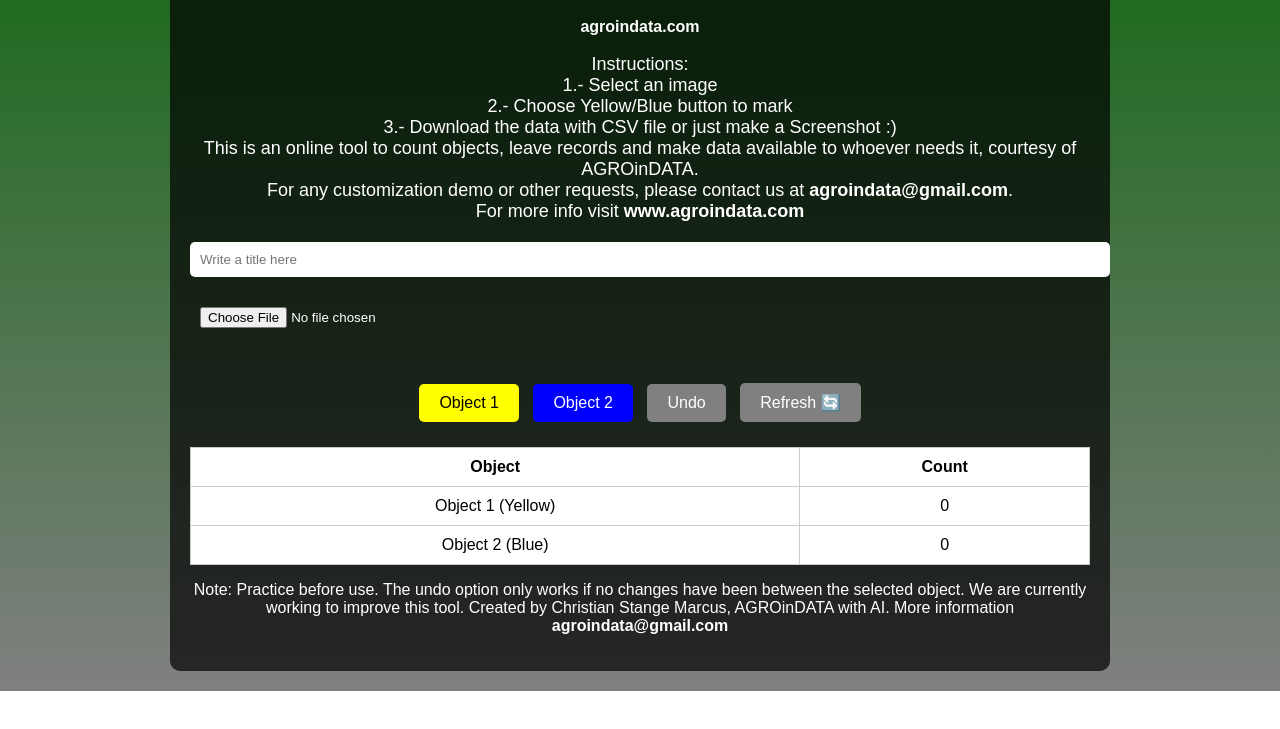
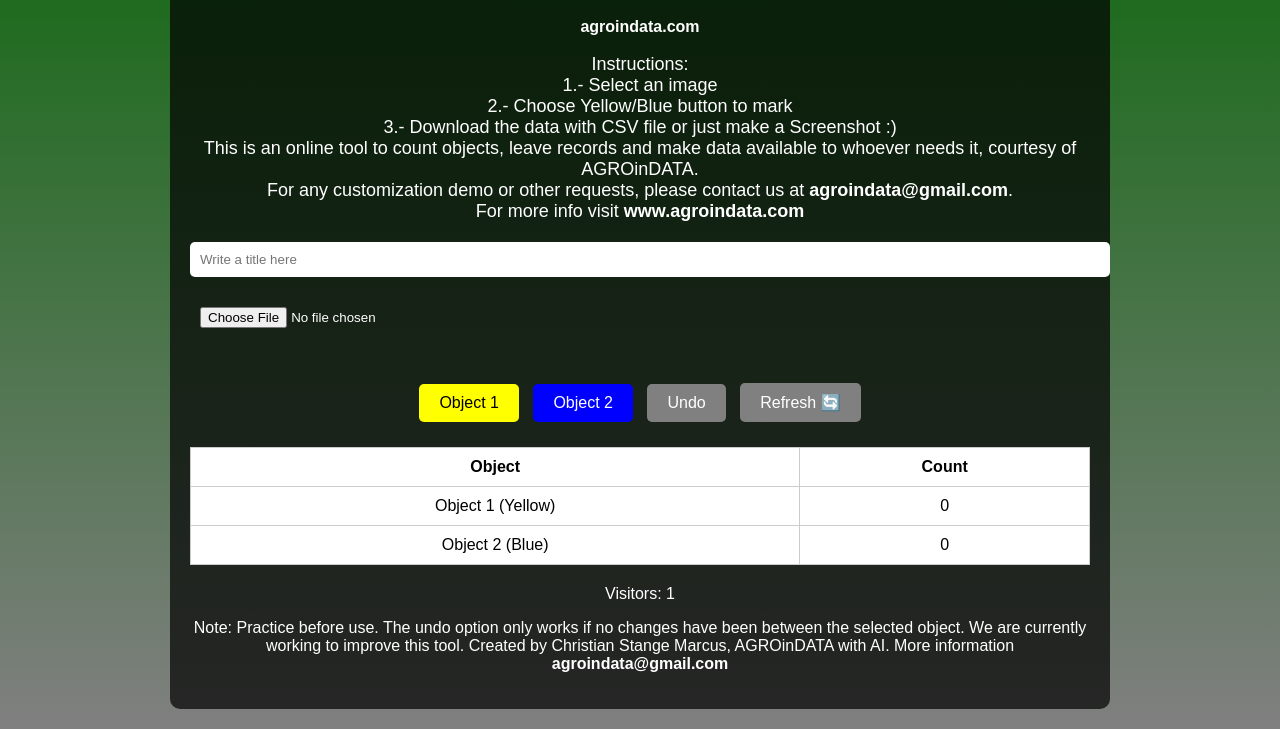
Before and after one commit to AGROinDATA/Digitalcount, a plain HTML site: page index.html in a window 1280 px wide. Shown: the part 233-962 px from the top of the page. Before the commit the page ends 924 px from the top, so only its background shows below. Drawn offline with Linux system fonts and the light colour scheme.

Commit message:
Update index.html

```diff
--- a/index.html
+++ b/index.html
@@ -100,6 +100,10 @@
             padding: 10px;
             border: 1px solid #ccc;
         }
+        #visitor-counter {
+            margin-top: 20px;
+            font-size: 16px;
+        }
     </style>
 </head>
 <body>
@@ -108,7 +112,7 @@
 
     <div class="container">
         <img src="https://agroindata.com/images/logo.jpg" alt="AGROinDATA Logo" class="logo">
-        <p><a href="https://agroindata.com/" target="_blank">agroindata.com</a></p>
+        <p><a href="https://www.agroindata.com/" target="_blank">agroindata.com</a></p>
 
         <p class="description">
             Instructions:<br>
@@ -117,7 +121,7 @@
             3.- Download the data with CSV file or just make a Screenshot :)<br>
             This is an online tool to count objects, leave records and make data available to whoever needs it, courtesy of AGROinDATA.<br>
             For any customization demo or other requests, please contact us at <a href="mailto:agroindata@gmail.com">agroindata@gmail.com</a>.<br>
-            For more info visit <a href="https://agroindata.com/" target="_blank">www.agroindata.com</a>
+            For more info visit <a href="https://www.agroindata.com/" target="_blank">www.agroindata.com</a>
         </p>
 
         <input type="text" id="title-input" placeholder="Write a title here">
@@ -154,7 +158,9 @@
             </tbody>
         </table>
 
-        <p> Note: Practice before use. The undo option only works if no changes have been between the selected object. We are currently working to improve this tool. Created by Christian Stange Marcus, AGROinDATA with AI. More information <a href="mailto:agroindata@gmail.com">agroindata@gmail.com</a></p>
+        <p id="visitor-counter">Visitors: <span id="visitor-count">0</span></p>
+
+        <p>Note: Practice before use. The undo option only works if no changes have been between the selected object. We are currently working to improve this tool. Created by Christian Stange Marcus, AGROinDATA with AI. More information <a href="mailto:agroindata@gmail.com">agroindata@gmail.com</a></p>
     </div>
 
     <script>
@@ -162,6 +168,13 @@
         let object2Count = 0;
         let currentObject = null;
         const circles = [];
+
+        // Visitor counter
+        const visitorCountElement = document.getElementById('visitor-count');
+        let visitorCount = localStorage.getItem('visitorCount') ? parseInt(localStorage.getItem('visitorCount')) : 0;
+        visitorCount++;
+        localStorage.setItem('visitorCount', visitorCount);
+        visitorCountElement.textContent = visitorCount;
 
         document.getElementById('object1').addEventListener('click', () => {
             currentObject = 'object1';
```
